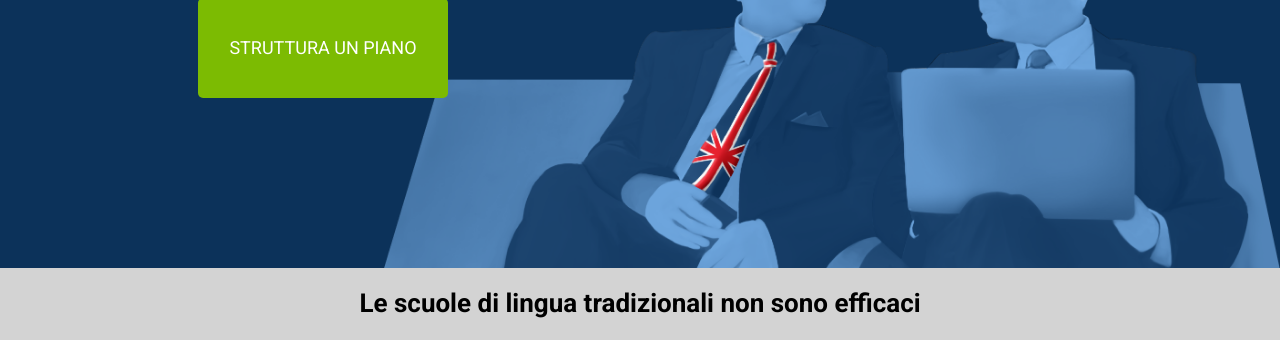
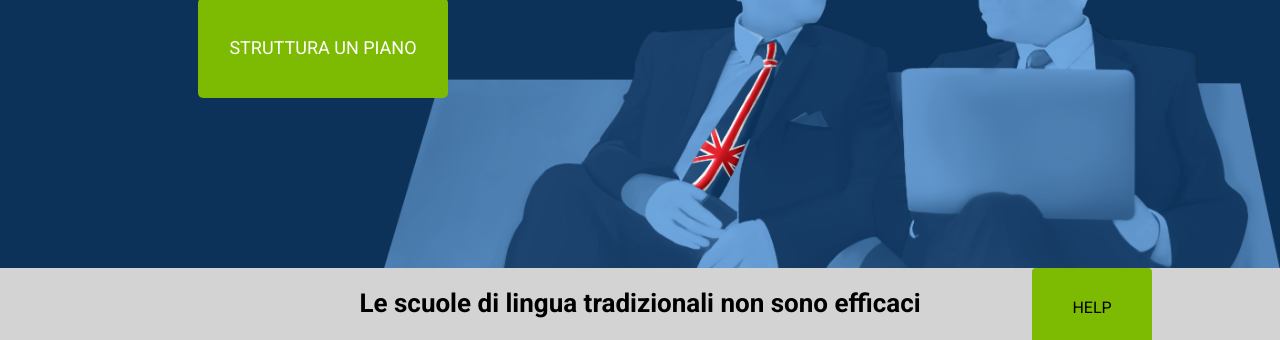
Before and after one commit to PierGiulioMinetti/htmlcss-fluentify, a plain HTML site: page index.html in a window 1280 px wide. Shown: the part 452-792 px from the top of the page. Drawn offline with Linux system fonts and the light colour scheme.

Commit message:
Fixed Button Added

```diff
--- a/css/style.css
+++ b/css/style.css
@@ -258,3 +258,15 @@ p {
     transform: translateY(-50%);
     color: white;
 }
+
+.help-button {
+    position: fixed;
+    bottom: 0;
+    right: 10vw;
+    width: 120px;
+    height: 80px;
+    background-color: hsl(80.4, 97.9%, 37.1%);
+    text-align: center;
+    line-height: 80px;
+    border-radius: 4px 4px 0 4px;
+}
--- a/index.html
+++ b/index.html
@@ -115,6 +115,9 @@
             </div>
         </div>
     </div>
+    <div class="help-button">
+        HELP
+    </div>
 </body>
 
 </html>
```
